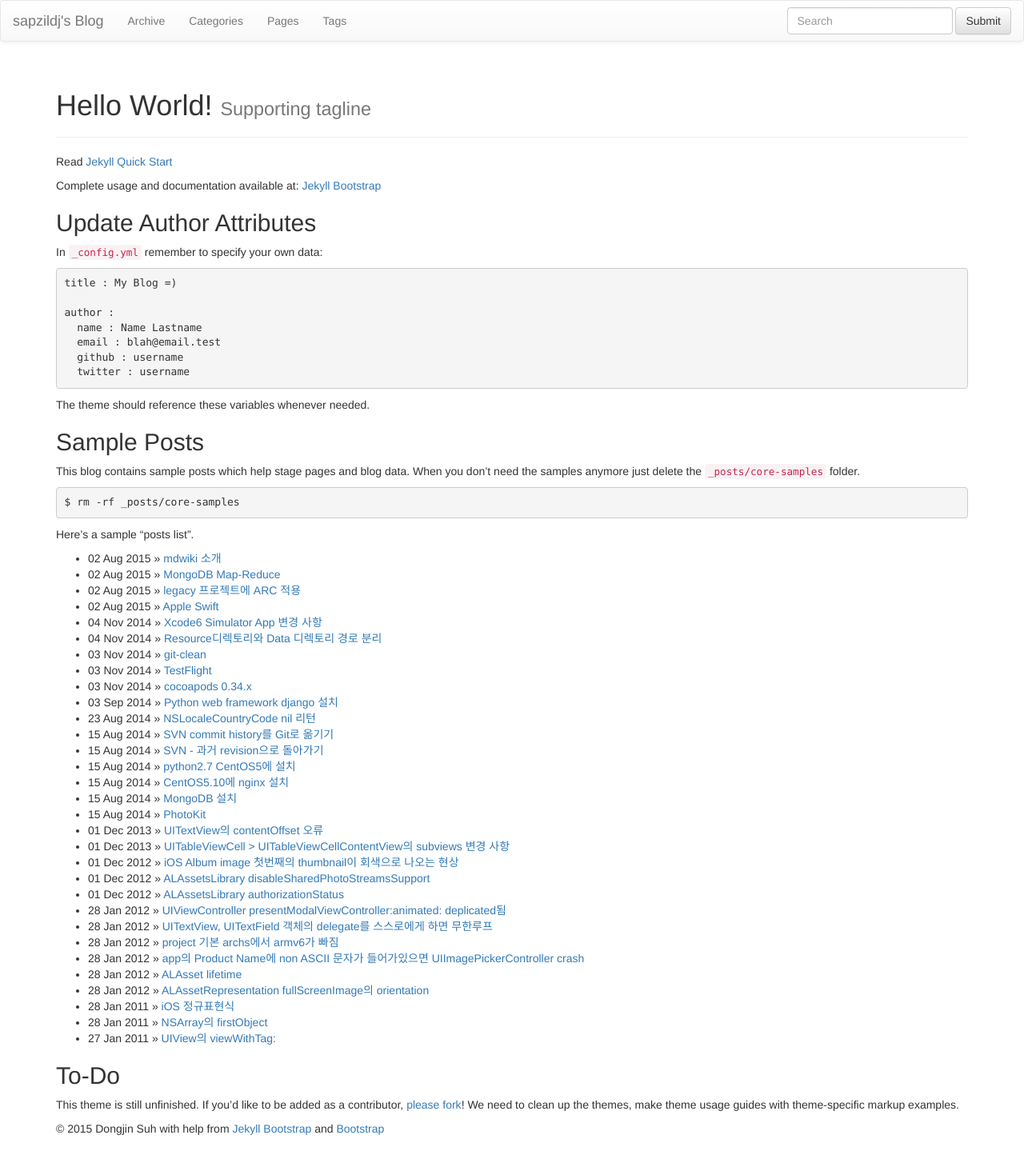
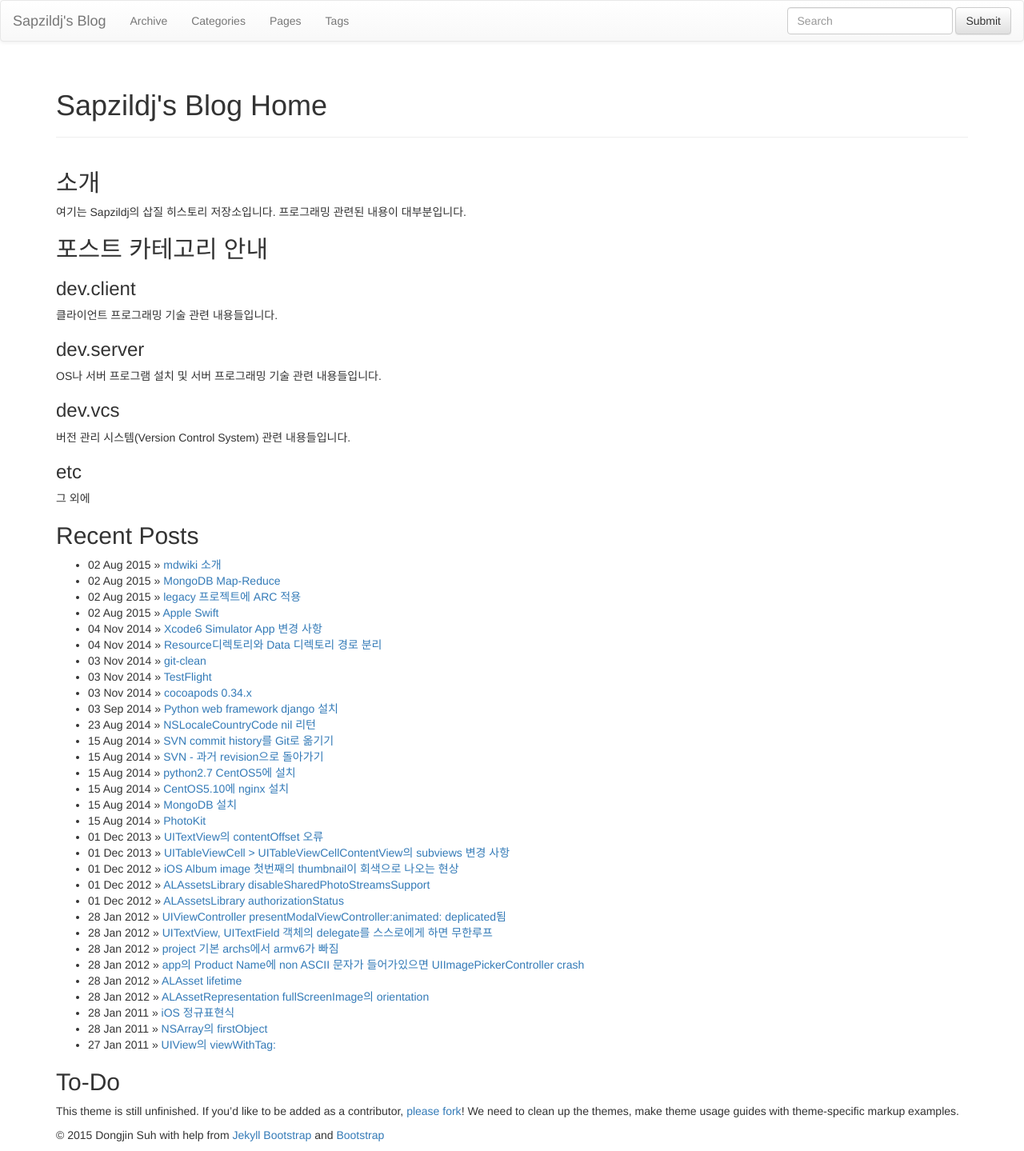
Before and after one commit to KuraiLuna/sapzildj.github.io, a Jekyll site: the page built from index.md, in a window 1280 px wide. Shown: the whole page at 80% size. Built offline with Jekyll 4.4.1, drawn with Linux system fonts in a browser that asks for light colours; nearby versions of some CDN libraries; library files that are not in the unit come from our copies.

Commit message:
index 페이지 내용 수정.

```diff
--- a/_config.yml
+++ b/_config.yml
@@ -8,8 +8,7 @@ highlighter: pygments
 # Themes are encouraged to use these universal variables
 # so be sure to set them if your theme uses them.
 #
-title : sapzildj's Blog
-tagline: Site Tagline
+title : Sapzildj's Blog
 author :
   name : Dongjin Suh
   email : sapzildj@gmail.com
--- a/index.md
+++ b/index.md
@@ -1,36 +1,28 @@
 ---
 layout: page
-title: Hello World!
-tagline: Supporting tagline
+title: Sapzildj's Blog Home
 ---
 {% include JB/setup %}
 
-Read [Jekyll Quick Start](http://jekyllbootstrap.com/usage/jekyll-quick-start.html)
+## 소개
+여기는 Sapzildj의 삽질 히스토리 저장소입니다.
+프로그래밍 관련된 내용이 대부분입니다.
 
-Complete usage and documentation available at: [Jekyll Bootstrap](http://jekyllbootstrap.com)
+## 포스트 카테고리 안내
 
-## Update Author Attributes
+### dev.client
+클라이언트 프로그래밍 기술 관련 내용들입니다.
 
-In `_config.yml` remember to specify your own data:
+### dev.server
+OS나 서버 프로그램 설치 및 서버 프로그래밍 기술 관련 내용들입니다.
 
-    title : My Blog =)
+### dev.vcs
+버전 관리 시스템(Version Control System) 관련 내용들입니다.
 
-    author :
-      name : Name Lastname
-      email : blah@email.test
-      github : username
-      twitter : username
+### etc
+그 외에
 
-The theme should reference these variables whenever needed.
-
-## Sample Posts
-
-This blog contains sample posts which help stage pages and blog data.
-When you don't need the samples anymore just delete the `_posts/core-samples` folder.
-
-    $ rm -rf _posts/core-samples
-
-Here's a sample "posts list".
+## Recent Posts
 
 <ul class="posts">
   {% for post in site.posts %}
```
